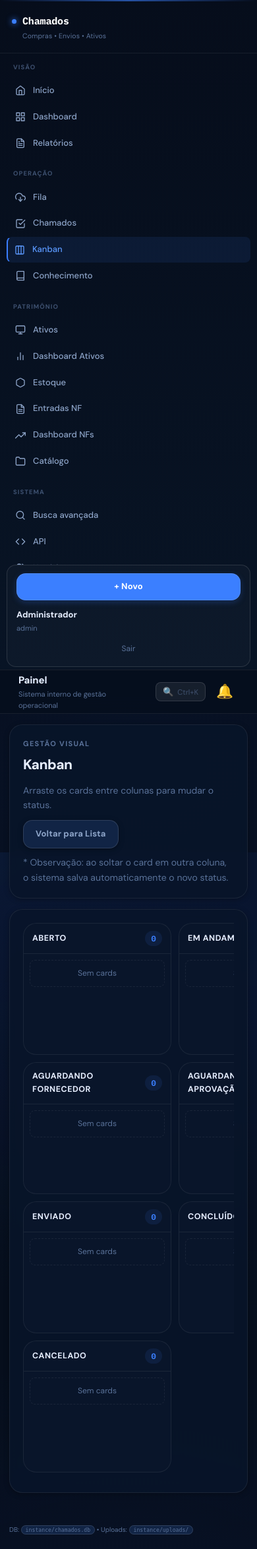
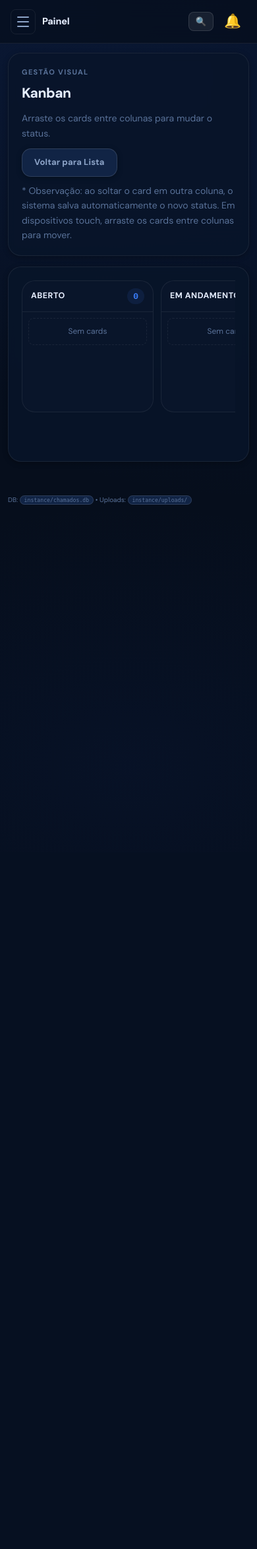
Before and after one commit to eliel2107/CcTIDesk, a Flask app: page /kanban in a window 390 px wide. Shown: the whole page at 66% size. After the commit the page ends 765 px from the top, so only its background shows below. Run offline with Flask 3, Linux system fonts and the light colour scheme; the visitor is signed in with stand-in values (Sample User, id 1); data comes from the database, SQL or seed files in the repository; data that the repository does not hold is empty.

Commit message:
adiciona design responsivo para mobile e tablet

```diff
--- /dev/null
+++ b/app/static/js/kanban-touch.js
@@ -0,0 +1,67 @@
+/* CcTI Desk — Kanban Touch Support (SortableJS)
+   Ativo apenas em dispositivos touch — preserva o drag HTML5 no desktop.
+*/
+(function () {
+  /* Detecta touch primário (exclui notebooks com trackpad touch) */
+  var isTouch = ('ontouchstart' in window || navigator.maxTouchPoints > 0) &&
+                window.matchMedia('(pointer: coarse)').matches;
+
+  if (!isTouch || typeof Sortable === 'undefined') return;
+
+  /* Remove draggable nativo para evitar conflito com SortableJS */
+  document.querySelectorAll('.kb-card').forEach(function (card) {
+    card.removeAttribute('draggable');
+  });
+
+  function getCsrf() {
+    var m = document.querySelector('meta[name="csrf-token"]');
+    return m ? m.content : '';
+  }
+
+  /* Inicializa Sortable em cada dropzone do kanban */
+  document.querySelectorAll('.kanban-dropzone').forEach(function (zone) {
+    Sortable.create(zone, {
+      group:               'kanban',
+      animation:           150,
+      ghostClass:          'dragging',
+      touchStartThreshold: 8,
+      delay:               80,
+      delayOnTouchOnly:    true,
+
+      onEnd: async function (evt) {
+        var card      = evt.item;
+        var oldZone   = evt.from;                /* zona de origem — capturada antes de qualquer mutação */
+        var nextSib   = evt.item.nextSibling;    /* próximo irmão para rollback correto */
+        var newZone   = evt.to;
+        var ticketId  = card.dataset.id;
+        var newStatus = newZone.dataset.status;
+        var oldStatus = card.dataset.status;
+
+        if (oldStatus === newStatus) return;
+
+        try {
+          var res = await fetch('/api/tickets/' + ticketId + '/status', {
+            method: 'POST',
+            headers: {
+              'Content-Type': 'application/json',
+              'X-CSRFToken':  getCsrf()
+            },
+            body: JSON.stringify({ status: newStatus })
+          });
+
+          if (!res.ok) throw new Error('Falha ao atualizar status');
+
+          card.dataset.status = newStatus;
+          location.reload();
+
+        } catch (e) {
+          alert('Não foi possível salvar o novo status. Tente novamente.');
+
+          /* Reverte posição visual usando evt.from e nextSibling capturados antes da mutação */
+          oldZone.insertBefore(card, nextSib);
+          card.dataset.status = oldStatus;
+        }
+      }
+    });
+  });
+}());
--- /dev/null
+++ b/app/static/responsive.css
@@ -0,0 +1,354 @@
+/* ══════════════════════════════════════════════════════════════
+   CcTI Desk — Responsive CSS
+   Breakpoints: 1024px | 768px | 640px | 480px | 375px
+   Carregado após styles.css — pode sobrescrever com !important
+══════════════════════════════════════════════════════════════ */
+
+/* ── Hamburger Button (oculto no desktop) ─────────────────── */
+.hamburger {
+  display: none;
+  flex-direction: column;
+  justify-content: center;
+  align-items: center;
+  gap: 5px;
+  width: 38px;
+  height: 38px;
+  padding: 8px;
+  background: transparent;
+  border: 1px solid var(--b1);
+  border-radius: var(--rs);
+  cursor: pointer;
+  flex-shrink: 0;
+  order: -1;
+  transition: border-color .15s, background .15s;
+}
+.hamburger:hover {
+  border-color: var(--b2);
+  background: rgba(255,255,255,.05);
+}
+.ham-line {
+  display: block;
+  width: 18px;
+  height: 2px;
+  background: var(--fg2);
+  border-radius: 2px;
+  transition: transform .22s cubic-bezier(.4,0,.2,1),
+              opacity .22s, background .15s;
+}
+.hamburger:hover .ham-line { background: var(--fg); }
+
+/* Animação X quando sidebar está aberta */
+body.sidebar-open .hamburger .ham-line:nth-child(1) {
+  transform: translateY(7px) rotate(45deg);
+}
+body.sidebar-open .hamburger .ham-line:nth-child(2) {
+  opacity: 0;
+  transform: scaleX(0);
+}
+body.sidebar-open .hamburger .ham-line:nth-child(3) {
+  transform: translateY(-7px) rotate(-45deg);
+}
+
+/* ── Sidebar Overlay (fundo escuro quando drawer aberto) ───── */
+.sidebar-overlay {
+  display: none;
+  position: fixed;
+  inset: 0;
+  background: rgba(0,0,0,.55);
+  backdrop-filter: blur(2px);
+  -webkit-backdrop-filter: blur(2px);
+  z-index: 190;
+}
+
+/* ── Utilitários de visibilidade ──────────────────────────── */
+.hide-mobile  { /* oculto em <= 640px via media query abaixo */ }
+.hide-tablet  { /* oculto em <= 480px via media query abaixo */ }
+
+/* ══ 1024px — Tablet landscape / small desktop ═══════════════
+   Converte sidebar em drawer — sobrescreve o position:static
+   definido no styles.css linhas 299-304
+══════════════════════════════════════════════════════════════ */
+@media (max-width: 1024px) {
+  /* Sidebar volta para position:fixed como drawer */
+  .sidebar {
+    position: fixed !important;
+    left: 0; top: 0; bottom: 0;
+    width: var(--sw) !important;
+    height: 100dvh !important;
+    border-right: 1px solid var(--b1) !important;
+    border-bottom: none !important;
+    transform: translateX(calc(-1 * var(--sw)));
+    transition: transform .28s cubic-bezier(.4,0,.2,1);
+    z-index: 200;
+    will-change: transform;
+  }
+
+  /* Restaura glow que o styles.css remove em 1024px */
+  .sidebar::before { display: block !important; }
+
+  /* Remove limitação de altura do nav */
+  .sidebar-nav {
+    max-height: none !important;
+    overflow-y: auto;
+    -webkit-overflow-scrolling: touch;
+  }
+
+  /* App shell ocupa largura total — sidebar é overlay */
+  .app-shell.with-sidebar { margin-left: 0 !important; }
+
+  /* Mostra hamburger */
+  .hamburger { display: flex; }
+
+  /* Sidebar abre ao adicionar .sidebar-open no <body> */
+  body.sidebar-open .sidebar { transform: translateX(0); }
+  body.sidebar-open .sidebar-overlay { display: block; }
+
+  /* Topbar: padding mais compacto */
+  .topbar-compact { padding: 0 16px; gap: 10px; }
+}
+
+/* ══ 768px — Mobile / small tablet ══════════════════════════ */
+@media (max-width: 768px) {
+  /* Conteúdo: padding menor */
+  .page-content { padding: 14px 12px 32px; }
+  .footer { padding: 0 12px 20px; }
+
+  /* Dropdown de notificações: não transborda a viewport */
+  .notif-dropdown {
+    width: min(340px, calc(100vw - 24px)) !important;
+    right: -8px !important;
+  }
+
+  /* Oculta dica de teclado Ctrl+K para economizar espaço */
+  .search-trigger-hint { display: none; }
+
+  /* Layout premium: coluna única — ações críticas primeiro */
+  .layout-premium { grid-template-columns: 1fr !important; }
+  .side-pane { order: -1; }
+
+  /* KPI grid: 2 colunas */
+  .kpi-grid { grid-template-columns: repeat(2, 1fr) !important; }
+
+  /* Summary grid: 2 colunas */
+  .summary-grid { grid-template-columns: repeat(2, 1fr) !important; }
+
+  /* Kanban: scroll horizontal com snap */
+  .kanban-board {
+    grid-template-columns: repeat(7, 240px) !important;
+    overflow-x: auto;
+    scroll-snap-type: x mandatory;
+    -webkit-overflow-scrolling: touch;
+    padding-bottom: 12px;
+  }
+  .kanban-col { scroll-snap-align: start; }
+
+  /* Indica que há scroll horizontal no kanban */
+  .kanban-board::after {
+    content: '← deslize para ver mais →';
+    display: block;
+    grid-column: 1 / -1;
+    text-align: center;
+    font-size: .72rem;
+    color: var(--muted);
+    padding: 8px 0 4px;
+    pointer-events: none;
+  }
+}
+
+/* ══ 640px — Cards para tabelas, ajustes de formulário ═══════ */
+@media (max-width: 640px) {
+
+  /* ── Queue: tabela → cards ── */
+  .queue-section .table-wrap table,
+  .queue-section .table-wrap thead,
+  .queue-section .table-wrap tbody,
+  .queue-section .table-wrap th,
+  .queue-section .table-wrap td,
+  .queue-section .table-wrap tr { display: block; }
+
+  /* Cabeçalho visualmente oculto mas acessível */
+  .queue-section .table-wrap thead {
+    position: absolute;
+    left: -9999px;
+    top: -9999px;
+  }
+
+  /* Cada linha vira um card */
+  .queue-section .table-wrap tr {
+    border: 1px solid var(--b1);
+    border-radius: var(--r);
+    margin-bottom: 10px;
+    background: var(--s2);
+    padding: 4px 0;
+    transition: box-shadow .15s;
+  }
+  .queue-section .table-wrap tr:hover {
+    background: var(--s2);
+    box-shadow: 0 2px 12px rgba(59,127,255,.1);
+  }
+
+  /* Linhas sem responsável */
+  .queue-section .table-wrap tr.queue-row-unassigned {
+    border-left: 3px solid var(--accent);
+  }
+
+  /* Células com label */
+  .queue-section .table-wrap td {
+    border: none;
+    border-bottom: 1px solid rgba(255,255,255,.04);
+    display: grid;
+    grid-template-columns: 95px 1fr;
+    align-items: center;
+    gap: 8px;
+    white-space: normal;
+    padding: 9px 14px;
+    min-height: 36px;
+    font-size: .87rem;
+  }
+  .queue-section .table-wrap td:last-child { border-bottom: none; }
+
+  /* Label de cada célula via data-label */
+  .queue-section .table-wrap td::before {
+    content: attr(data-label);
+    font-size: 10px;
+    font-weight: 800;
+    text-transform: uppercase;
+    letter-spacing: .07em;
+    color: var(--muted);
+    flex-shrink: 0;
+  }
+
+  /* ID — título do card */
+  .queue-section .table-wrap td:first-child {
+    grid-template-columns: 1fr;
+    font-size: 15px;
+    font-weight: 800;
+    padding-bottom: 10px;
+    border-bottom: 1px solid var(--b1) !important;
+  }
+  .queue-section .table-wrap td:first-child::before { display: none; }
+
+  /* Ação — rodapé do card */
+  .queue-section .table-wrap td:last-child {
+    grid-template-columns: 1fr;
+    padding-top: 10px;
+    border-top: 1px solid var(--b1);
+  }
+  .queue-section .table-wrap td:last-child::before { display: none; }
+  .queue-section .table-wrap td:last-child .btn { width: 100%; }
+
+  /* Estado vazio (colspan) */
+  .queue-section .table-wrap td[colspan] {
+    grid-template-columns: 1fr;
+    text-align: center;
+  }
+  .queue-section .table-wrap td[colspan]::before { display: none; }
+
+  /* ── Ocultar colunas secundárias ── */
+  .hide-mobile { display: none !important; }
+
+  /* ── Logs: sobrescreve white-space:nowrap injetado por JS ── */
+  table tbody tr td:first-child {
+    white-space: normal !important;
+    word-break: break-word;
+  }
+
+  /* ── Formulários: força coluna única ── */
+  .form .grid,
+  .filters .grid { grid-template-columns: 1fr !important; }
+  .span-2 { grid-column: span 1 !important; }
+
+  /* ── Botões de ação: wrap */
+  .actions {
+    flex-wrap: wrap;
+    gap: 8px;
+  }
+  .actions .btn {
+    flex: 1 1 140px;
+    text-align: center;
+    justify-content: center;
+  }
+
+  /* ── Detail grid: coluna única ── */
+  .detail-grid { grid-template-columns: 1fr !important; }
+
+  /* ── Two-col: coluna única ── */
+  .two-col { grid-template-columns: 1fr !important; }
+}
+
+/* ══ 480px — Smartphone médio ════════════════════════════════ */
+@media (max-width: 480px) {
+  /* KPI grid: coluna única */
+  .kpi-grid { grid-template-columns: 1fr !important; }
+
+  /* Chart grid: coluna única */
+  .chart-grid { grid-template-columns: 1fr !important; }
+
+  /* Quick grid: 2 colunas */
+  .quick-grid { grid-template-columns: repeat(2, 1fr) !important; }
+
+  /* Premium alerts: coluna única */
+  .premium-alerts { grid-template-columns: 1fr !important; }
+
+  /* Topbar: título menor, subtítulo oculto */
+  .topbar-title { font-size: .9rem; }
+  .topbar-subtitle { display: none; }
+
+  /* Kanban: colunas mais estreitas */
+  .kanban-board { grid-template-columns: repeat(7, 200px) !important; }
+
+  /* Colunas apenas para tablet */
+  .hide-tablet { display: none !important; }
+
+  /* Hero card: coluna única */
+  .hero-card { grid-template-columns: 1fr !important; }
+}
+
+/* ══ 375px — iPhone SE / Android compacto ════════════════════ */
+@media (max-width: 375px) {
+  .page-content { padding: 10px 8px 24px; }
+  .topbar-compact { padding: 0 10px; gap: 6px; }
+
+  /* Summary grid: coluna única */
+  .summary-grid { grid-template-columns: 1fr !important; }
+
+  /* Notif dropdown: quase full width */
+  .notif-dropdown {
+    width: calc(100vw - 16px) !important;
+    right: -10px !important;
+  }
+
+  /* Kanban ainda mais estreito */
+  .kanban-board { grid-template-columns: repeat(7, 180px) !important; }
+
+  /* Fontes ligeiramente menores */
+  .topbar-title { font-size: .85rem; }
+}
+
+/* ── Tap targets mínimos (WCAG) — dispositivos touch ──────── */
+@media (pointer: coarse) {
+  .btn,
+  a.btn,
+  .mini,
+  button.mini {
+    min-height: 44px;
+    display: inline-flex;
+    align-items: center;
+    justify-content: center;
+  }
+  .sidebar-nav a { min-height: 44px; }
+  .notif-btn { min-width: 44px; min-height: 44px; }
+  .hamburger { min-width: 44px; min-height: 44px; }
+}
+
+/* ── Print: oculta navegação ──────────────────────────────── */
+@media print {
+  .sidebar,
+  .topbar-compact,
+  .hamburger,
+  .sidebar-overlay,
+  .footer { display: none !important; }
+
+  .app-shell.with-sidebar { margin-left: 0 !important; }
+  .page-content { padding: 0 !important; }
+}
--- a/app/templates/base.html
+++ b/app/templates/base.html
@@ -8,11 +8,13 @@
   <link rel="preconnect" href="https://fonts.gstatic.com" crossorigin>
   <link href="https://fonts.googleapis.com/css2?family=IBM+Plex+Mono:wght@400;600;700&family=DM+Sans:ital,opsz,wght@0,9..40,300;0,9..40,400;0,9..40,500;0,9..40,600;0,9..40,700;0,9..40,800;1,9..40,400&display=swap" rel="stylesheet">
   <link rel="stylesheet" href="{{ url_for('static', filename='styles.css') }}">
+  <link rel="stylesheet" href="{{ url_for('static', filename='responsive.css') }}">
   <meta name="csrf-token" content="{{ csrf_token() }}">
   {% block head_extra %}{% endblock %}
 </head>
 <body>
 {% if g.user %}
+  <div class="sidebar-overlay" id="sidebarOverlay"></div>
   <aside class="sidebar">
     <div class="sidebar-brand">
       <div class="brand">Chamados</div>
@@ -82,6 +84,11 @@
 <div class="{% if g.user %}app-shell with-sidebar{% else %}app-shell no-sidebar{% endif %}">
   <header class="{% if g.user %}topbar topbar-compact{% else %}topbar{% endif %}">
     {% if g.user %}
+      <button class="hamburger" id="hamburgerBtn" aria-label="Abrir menu" aria-expanded="false">
+        <span class="ham-line"></span>
+        <span class="ham-line"></span>
+        <span class="ham-line"></span>
+      </button>
       <div class="topbar-page">
         <div class="topbar-title">{% if g.user["role"] == "solicitante" %}Portal do solicitante{% else %}{{ title or "Painel" }}{% endif %}</div>
         <div class="topbar-subtitle">{% if g.user["role"] == "solicitante" %}Abra e acompanhe os seus chamados{% else %}Sistema interno de gestão operacional{% endif %}</div>
@@ -413,5 +420,8 @@ window.cmdkClose=_cmdk.close;
 })();
 </script>
 {% block scripts %}{% endblock %}
+{% if g.user %}
+<script src="{{ url_for('static', filename='js/mobile-nav.js') }}"></script>
+{% endif %}
 </body>
 </html>
--- a/app/templates/kanban.html
+++ b/app/templates/kanban.html
@@ -1,4 +1,7 @@
 {% extends "base.html" %}
+{% block head_extra %}
+<script src="https://cdn.jsdelivr.net/npm/sortablejs@1.15.3/Sortable.min.js"></script>
+{% endblock %}
 {% block content %}
 <style>
 .kanban-col-count {
@@ -29,6 +32,7 @@
 
   <div class="muted" style="margin-top:10px">
     * Observação: ao soltar o card em outra coluna, o sistema salva automaticamente o novo status.
+    Em dispositivos touch, arraste os cards entre colunas para mover.
   </div>
 </section>
 
@@ -167,4 +171,5 @@
   });
 })();
 </script>
+<script src="{{ url_for('static', filename='js/kanban-touch.js') }}"></script>
 {% endblock %}
```
Also changed, not shown: app/static/js/mobile-nav.js (added, +43 -0 lines), app/templates/queue.html (+11 -11 lines).
